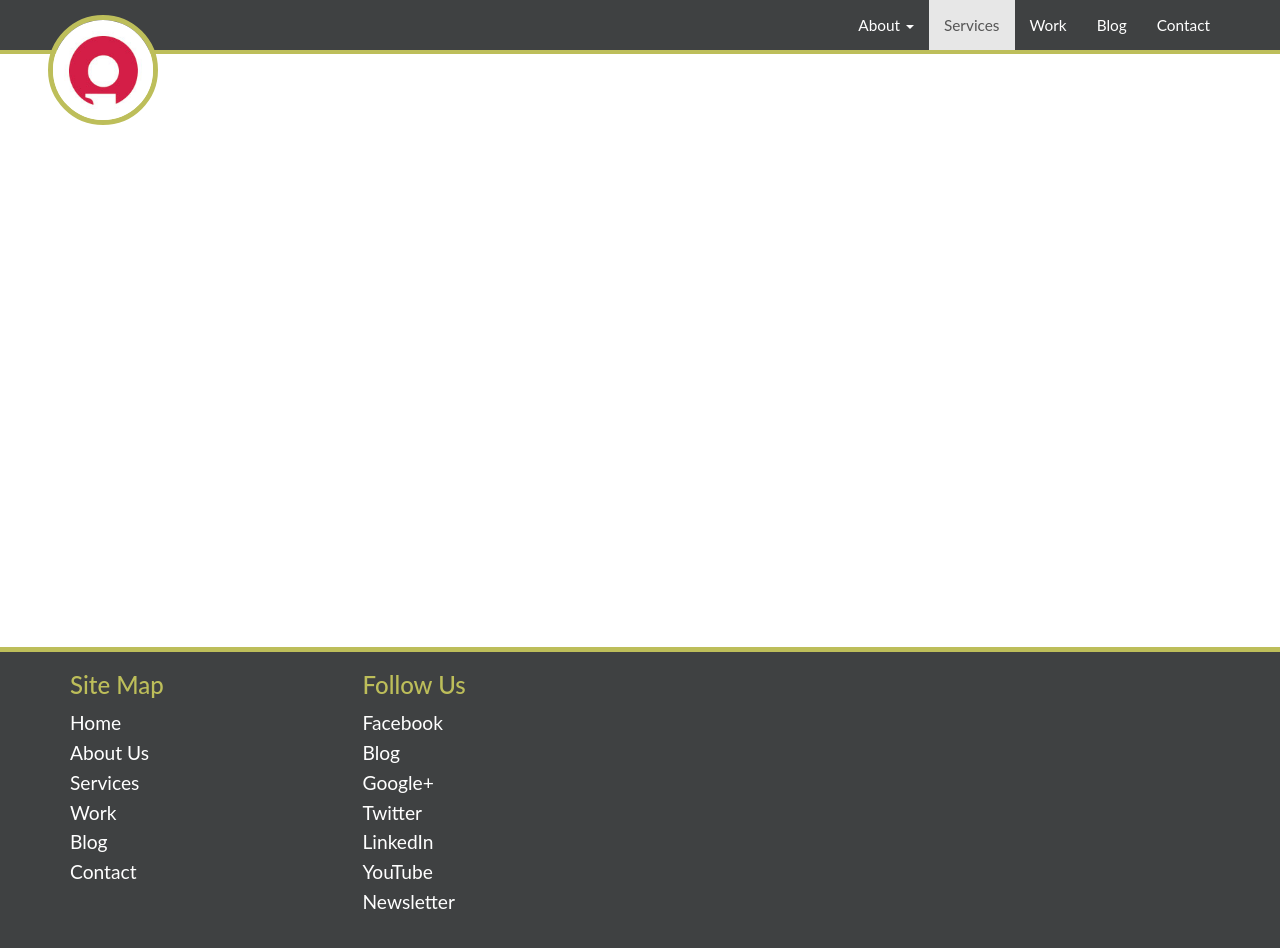
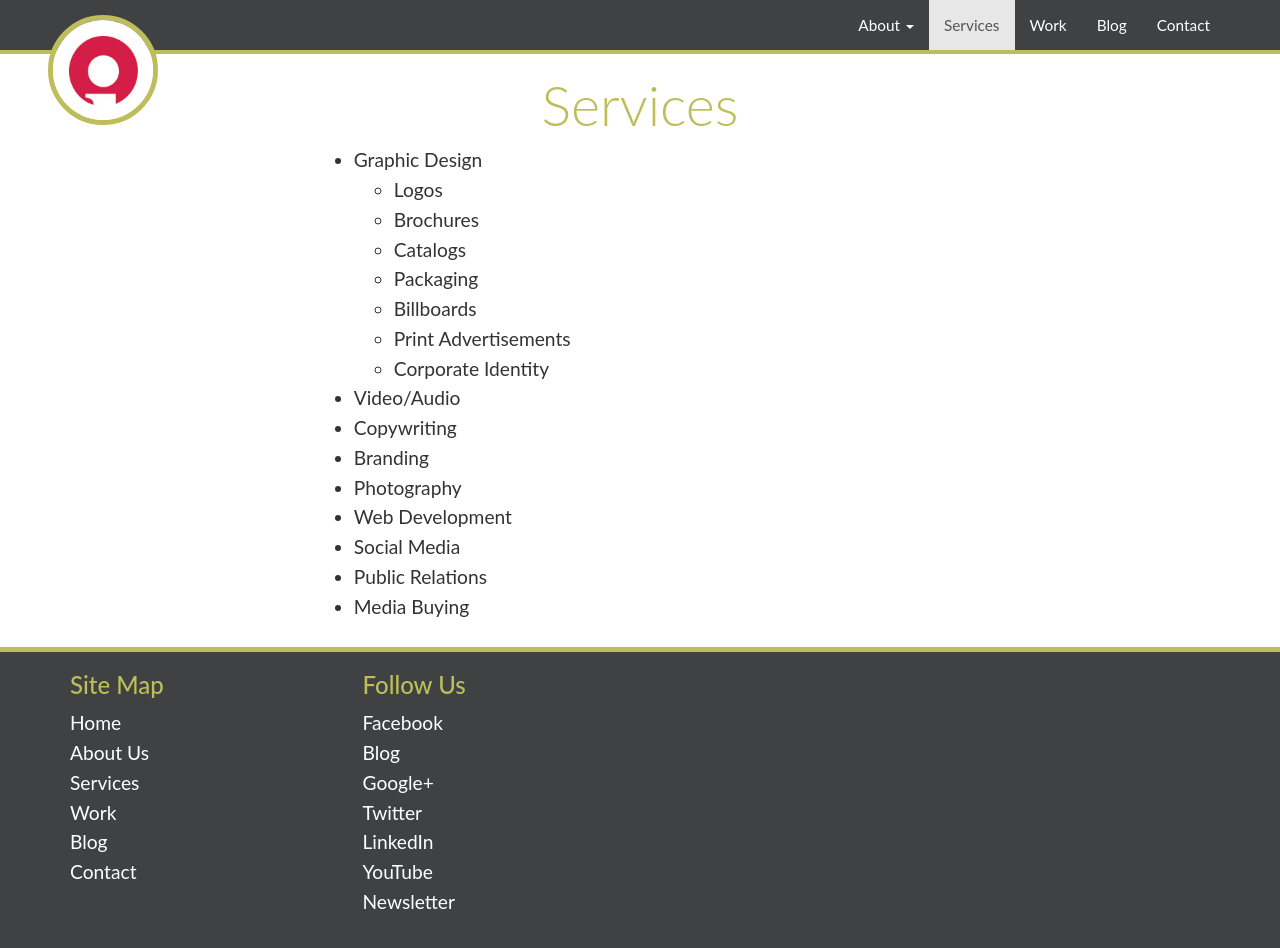
Before and after one commit to insight-creative/insight-creative.github.io, a Jekyll site: the page built from services/index.md, in a window 1280 px wide and 957 px high. Shown: the top 948 px of the window. Built offline with Jekyll 4.4.1, drawn with Linux system fonts in a browser that asks for light colours; nearby versions of some CDN libraries; Markdown is read by kramdown in place of the engine named in the settings.

Commit message:
Very rough draft of services page, add more projects.

```diff
--- a/css/main.css
+++ b/css/main.css
@@ -31,6 +31,7 @@ h1 {
   color: #BDBE5A;
   font-weight: 300;
   font-size: 2.9em;
+  text-align: center;
 }
 h2 {
   color: #D41E47;
@@ -98,7 +99,7 @@ a:focus {
   margin-top: 60px;
 }
 .jumbotron p {
-  font-size: 1.3em;
+  font-size: 1.25em;
   line-height: 1.6;
 }
 
--- a/services/index.html
+++ /dev/null
@@ -1,4 +0,0 @@
----
-layout: page
-title: Insight Creative
----
--- /dev/null
+++ b/services/index.md
@@ -0,0 +1,23 @@
+---
+layout: page
+title: Services
+---
+
+# Services
+
+* Graphic Design
+  * Logos
+  * Brochures
+  * Catalogs
+  * Packaging
+  * Billboards
+  * Print Advertisements
+  * Corporate Identity
+* Video/Audio
+* Copywriting
+* Branding
+* Photography
+* Web Development
+* Social Media
+* Public Relations
+* Media Buying
--- a/work/index.html
+++ b/work/index.html
@@ -5,7 +5,7 @@ title: Work
 
         <div class="container">
 
-          <h1>Projects</h1>
+          <h1>Projects and Case Studies</h1>
 
           <div class="thumbnail-gallery">
             <div class="row">
```
Also changed, not shown: blog/_posts/2013-11-12-five-ways-to-create-a-creative-workplace.md (+4 -4 lines), work/_posts/2014-05-01-bake-my-day-logo.md (added, +7 -0 lines), work/_posts/2014-05-01-fox-cities-marathon-social-media.md (added, +7 -0 lines), work/_posts/2014-05-01-ils-logo.md (added, +7 -0 lines), work/_posts/2014-05-01-jolly-wolly-fun-dips-packaging.md (added, +7 -0 lines), work/_posts/2014-05-01-open-streets-green-bay-logo.md (added, +7 -0 lines), work/_posts/2014-05-01-parallel-44-bottles.md (added, +7 -0 lines), work/_posts/2014-05-01-southern-illinois-vein-center-commercial.md (added, +7 -0 lines), work/_posts/2014-05-01-valley-custom-door-product-catalog.md (added, +7 -0 lines), work/_posts/2014-05-02-bank-of-luxemburg-brochures.md (added, +7 -0 lines).
